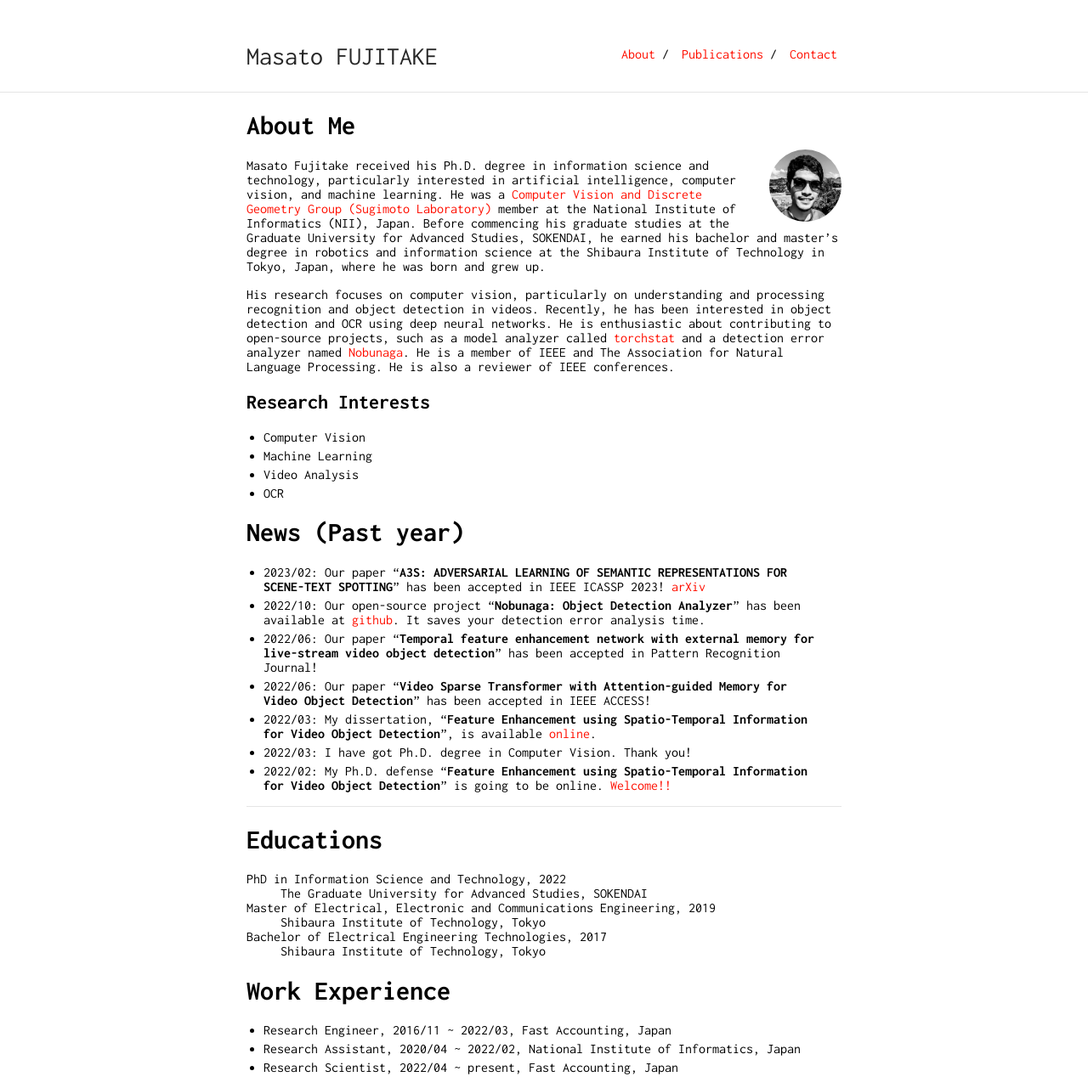
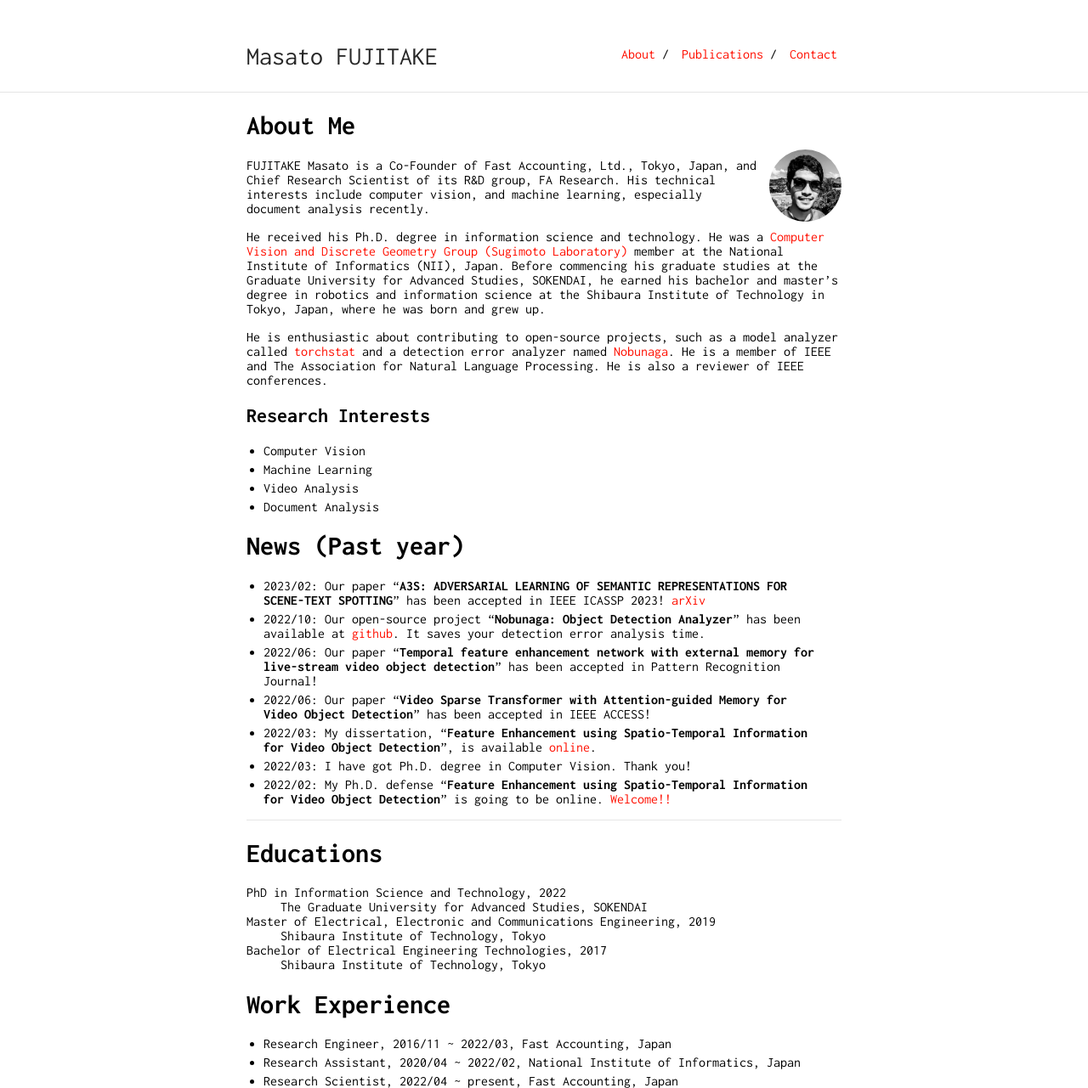
Before and after one commit to Swall0w/Swall0w.github.io, a Jekyll site: the page built from index.md, in a window 1280 px wide. Shown: the whole page at 85% size. Built offline with Jekyll 4.4.1, drawn with Linux system fonts in a browser that asks for light colours; our own code applies the rules of GitHub Pages for plain Markdown files.

Commit message:
Update index.md

```diff
--- a/index.md
+++ b/index.md
@@ -6,13 +6,15 @@ layout: default
 
 <img class="profile-picture" src="imgs/face2.jpeg">
 
-Masato Fujitake received his Ph.D. degree in information science and technology, particularly interested in artificial intelligence, computer vision, and machine learning.
+FUJITAKE Masato is a Co-Founder of Fast Accounting, Ltd., Tokyo, Japan, and Chief Research Scientist of its R&D group, FA Research.
+His technical interests include computer vision, and machine learning, especially document analysis recently.
+
+
+He received his Ph.D. degree in information science and technology.
 He was a [Computer Vision and Discrete Geometry Group (Sugimoto Laboratory)](http://www.dgcv.nii.ac.jp/index.html) member at the National Institute of Informatics (NII), Japan.
 Before commencing his graduate studies at the Graduate University for Advanced Studies, SOKENDAI,
 he earned his bachelor and master’s degree in robotics and information science at the Shibaura Institute of Technology in Tokyo, Japan, where he was born and grew up.
 
-His research focuses on computer vision, particularly on understanding and processing recognition and object detection in videos.
-Recently, he has been interested in object detection and OCR using deep neural networks.
 He is enthusiastic about contributing to open-source projects, such as a model analyzer called [torchstat](https://github.com/Swall0w/torchstat) and a detection error analyzer named [Nobunaga](https://github.com/FastAccounting/nobunaga).
 He is a member of IEEE and The Association for Natural Language Processing.
 He is also a reviewer of IEEE conferences.
@@ -22,7 +24,7 @@ He is also a reviewer of IEEE conferences.
 - Computer Vision
 - Machine Learning
 - Video Analysis
-- OCR
+- Document Analysis
 
 # News (Past year)
 - 2023/02: Our paper "**A3S: ADVERSARIAL LEARNING OF SEMANTIC REPRESENTATIONS FOR SCENE-TEXT SPOTTING**" has been accepted in IEEE ICASSP 2023! [arXiv](https://arxiv.org/abs/2302.10641)
```
